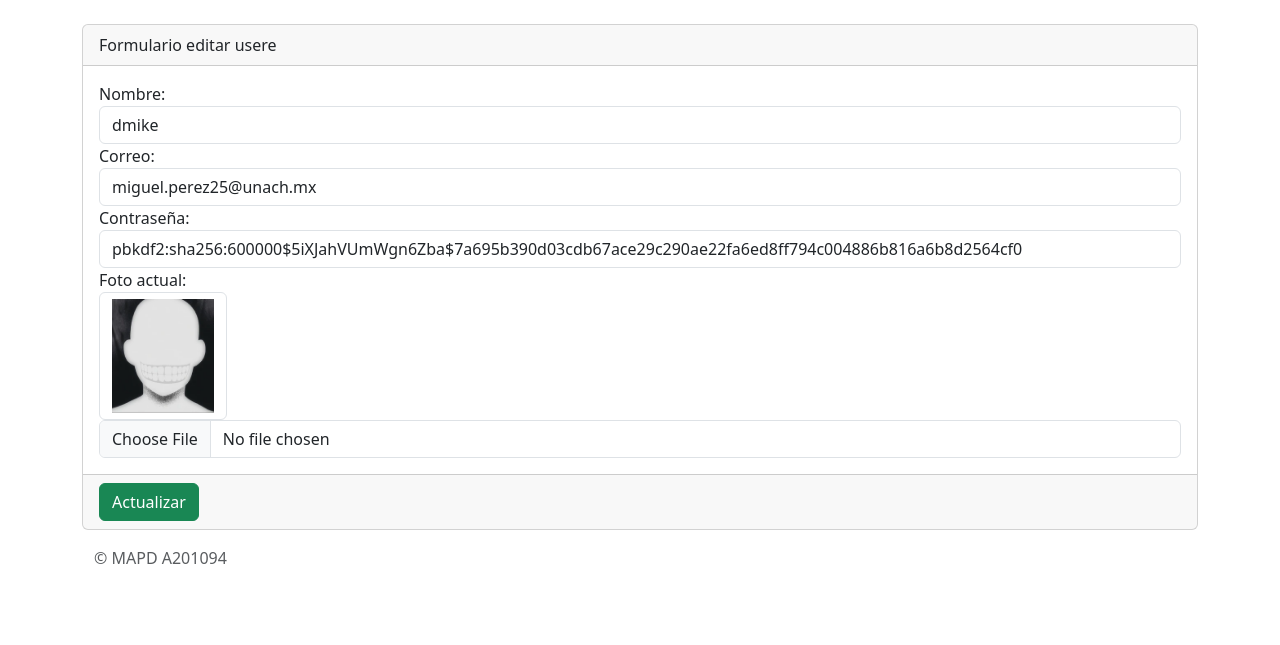
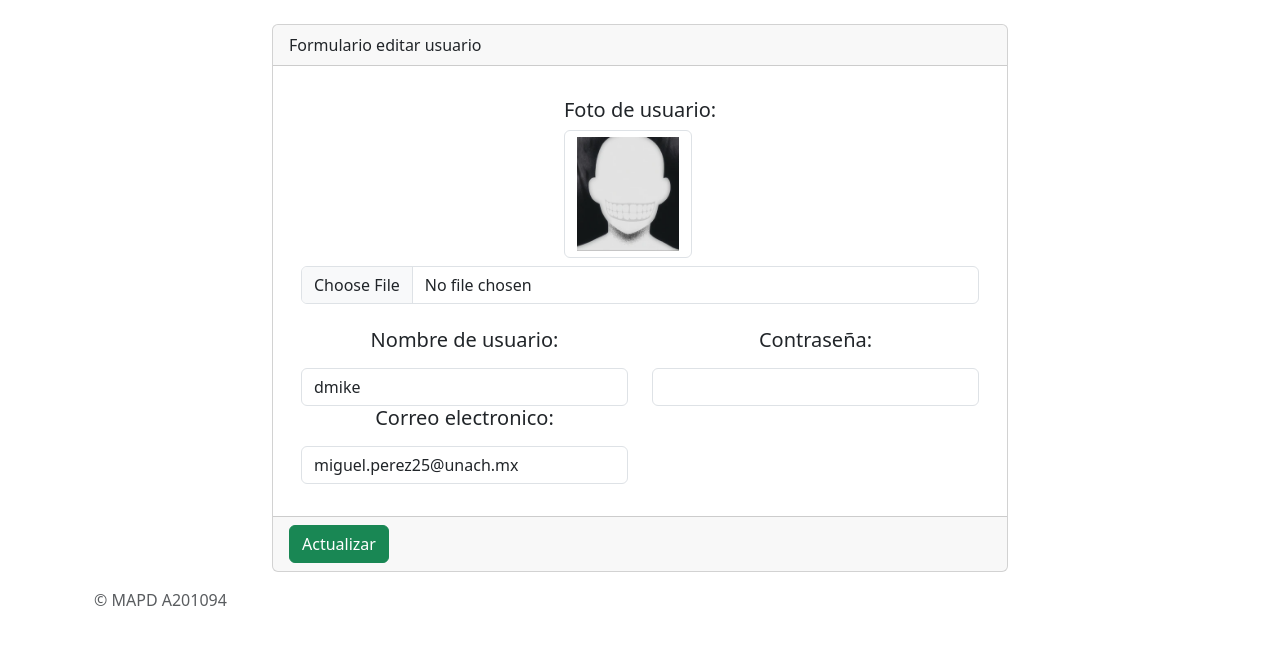
Before and after one commit to dovmikesoul/clinic_special_V2, a Flask app: page /users/edit/7 in a window 1280 px wide. Shown: the part 58-703 px from the top of the page. Run offline with Flask 3, Linux system fonts and the light colour scheme; a user stored in the database is signed in; data comes from the database, SQL or seed files in the repository; some libraries are stand-ins or nearby versions.

Commit message:
users edicion de crud

```diff
--- a/app.py
+++ b/app.py
@@ -110,14 +110,17 @@ def login():
         cursor = conn.cursor()
         cursor.execute(sql, data)
         user = cursor.fetchone()
-        verificad = check_password_hash(user[4], _pass)
-        if verificad== True:
-            session['loggedin'] = True
-            session['name'] = user[1]
-            flash('¡Ha iniciado sesión correctamente!')
-            return redirect('/dashboard')
+        if user:
+            verificad = check_password_hash(user[4], _pass)
+            if verificad== True:
+                session['loggedin'] = True
+                session['name'] = user[1]
+                flash('¡Ha iniciado sesión correctamente!')
+                return redirect('/dashboard')
+            else:
+                flash('¡Contraseña incorrecta!')
         else:
-            flash('¡Usuario o contraseña incorrectos!')
+            flash('¡Usuario inexistente!')
     return render_template('login.html')
 
 
@@ -181,19 +184,27 @@ def edit_user(id):
 @app.route('/users/update', methods=['POST'])
 def update_user():
     if 'loggedin' in session:
+        id = request.form['txtID']
         _name = request.form['txtName']
         _email = request.form['txtEmail']
         _pic = request.files['txtPic']
         _pass = request.form['txtPass']
-        id = request.form['txtID']
-        sql = "UPDATE `users` SET `name`=%s,`email`=%s, `pass`=%s WHERE id=%s;"
-        data = (_name, _email, _pass, id)
-        conn = mysql.connect()
-        cursor = conn.cursor()
+        _passnew = request.form['txtPassNew']
+
+        if not _passnew:
+            sql = "UPDATE `users` SET `name`=%s,`email`=%s, `pass`=%s WHERE id=%s;"
+            data = (_name, _email, _pass, id)
+            conn = mysql.connect()
+            cursor = conn.cursor()
+        if _passnew !='':
+            _passnew = __create_password(_passnew)
+            sql = "UPDATE `users` SET `pass`=%s WHERE id=%s;"
+            data = (_passnew, id)
+            conn = mysql.connect()
+            cursor = conn.cursor()
 
         now = datetime.now()
         tiemp = now.strftime("%Y%H%M%S")
-
         if _pic.filename != '':
             newNamePic = tiemp+_pic.filename
             _pic.save("uploads/"+newNamePic)
@@ -208,7 +219,6 @@ def update_user():
         return redirect('/users')
     else:
         return redirect(url_for('login'))
-
 
 
 @app.route('/users/create')
@@ -341,7 +351,6 @@ def create_pacient():
         return redirect(url_for('login'))
 
 
-
 @app.route('/pacients/store', methods=['POST'])
 def storage_pacient():
     if 'loggedin' in session:
--- a/templates/pacients/index.html
+++ b/templates/pacients/index.html
@@ -7,6 +7,7 @@
             <a href="{{ url_for('create_pacient') }}" class="btn btn-success">Agregar paciente</a>
         </div>
         <div class="card-body">
+            <div class="container text-center mt-3 mb-3">
                 <table class="table table-light">
                     <thead class="thead-light">
                         <tr>
@@ -34,4 +35,5 @@
                 </table>
             </div>
         </div>
+    </div>
 {% include 'footer.html' %}
--- a/templates/users/edit.html
+++ b/templates/users/edit.html
@@ -2,32 +2,55 @@
    <title>Editar usuario</title>
 </head>
 {% include 'header.html' %}
+<div class="row justify-content-center">
+    <div class="col-md-8">
         {% for user in users %}
         <form method="post" action="{{ url_for('update_user') }}" enctype="multipart/form-data">
             <div class="card">
                 <div class="card-header">
-            Formulario editar usere
+                    Formulario editar usuario
                 </div>
                 <div class="card-body">
+                    <div class="container text-center mt-3 mb-3">
+                        <div class="col ">
+                            <div class="row">
                                 <input type="hidden" name="csrf_token" value="{{ csrf_token() }}">
                                 <input type="hidden" value="{{ user[0] }}" name="txtID" id="txtID">
                                 <div class="form-group">
-                Nombre:
-                <input class="form-control" type="text" value="{{ user[1] }}" name="txtName" id="txtName">
+                                    <label for="InputPic" class="form-label">
+                                    <h5>Foto de usuario:</h5><img  class="form-control" src="{{url_for('uploads',namePic=user[3])}}" style="width:128px;height:128px;" alt="Foto del usere">
+                                    </label>
+                                    <input class="form-control" type="file" name="txtPic" id="txtPic" value="{{ user[3] }}"> <br>
+                                </div>
+                                <div class="col-md-6">
+                                    <div class="form-group">
+                                        <label for="InputName" class="form-label">
+                                            <h5>Nombre de usuario:</h5>
+                                        </label>
+                                        <input class="form-control" type="text" name="txtName" id="txtName" value="{{ user[1] }}">
                                     </div>
                                     <div class="form-group">
-                Correo:
-                <input class="form-control" type="text"  value="{{ user[2] }}" name="txtEmail" id="txtEmail">
+                                        <label for="InputEmail" class="form-label">
+                                            <h5>Correo electronico:</h5>
+                                        </label>
+                                        <input class="form-control" type="text" name="txtEmail" id="txtEmail"  value="{{ user[2] }}">
                                     </div>
+                                </div>
+                                <div class="col-md-6">
                                     <div class="form-group">
-                Contraseña:
-                <input class="form-control" type="text" value="{{ user[4] }}" name="txtPass" id="txtPass">
+                                        <label for="InputPass" class="form-label">
+                                            <h5>Contraseña:</h5>
+                                        </label>
+                                        <input type="hidden" id="txtPass" name="txtPass"  value="{{ user[4] }}">
+                                        <input class="form-control" type="password" id="txtPassNew" name="txtPassNew"  autocomplete="off">
                                     </div>
-            <div class="form-group">
-                Foto actual:
-                <img  class="form-control" src="{{url_for('uploads',namePic=user[3])}}" style="width:128px;height:128px;" alt="Foto del usere">
-                <input class="form-control" type="file" name="txtPic" id="txtPic">
                                 </div>
+
+                            </div>
+                        </div>
+                    </div>
+
+
                 </div>
                 <div class="card-footer text-muted">
                     <input class="btn btn-success" type="submit" value="Actualizar">
@@ -35,4 +58,6 @@
             </div>
         </form>
         {% endfor %}
+    </div>
+</div>
 {% include 'footer.html' %}
--- a/templates/users/index.html
+++ b/templates/users/index.html
@@ -2,11 +2,13 @@
    <title>Usuarios</title>
 </head>
 {% include 'header.html' %}
+
     <div class="card">
         <div class="card-header">
             <a href="{{ url_for('create_user') }}" class="btn btn-success">Agregar usuario</a>
         </div>
         <div class="card-body">
+            <div class="container text-center mt-3 mb-3">
                 <table class="table table-light">
                     <thead class="thead-light">
                         <tr>
@@ -34,4 +36,6 @@
                 </table>
             </div>
         </div>
+    </div>
+
 {% include 'footer.html' %}
```
Also changed, not shown: templates/login.html (+5 -2 lines), templates/register.html (+11 -11 lines), templates/users/create.html (+31 -10 lines), uploads/2023043603resident evil 3.png (deleted), uploads/2023054327resident evil survivor.png (deleted), uploads/2023080315resident-evil-2-detonado-claire-a.jpg (added), uploads/2023143337Publicidad.png (deleted). Lines whose indentation alone changed are shown as unchanged.
